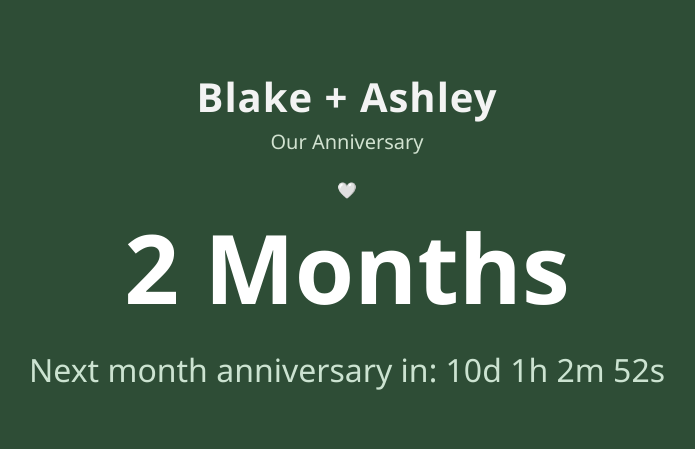
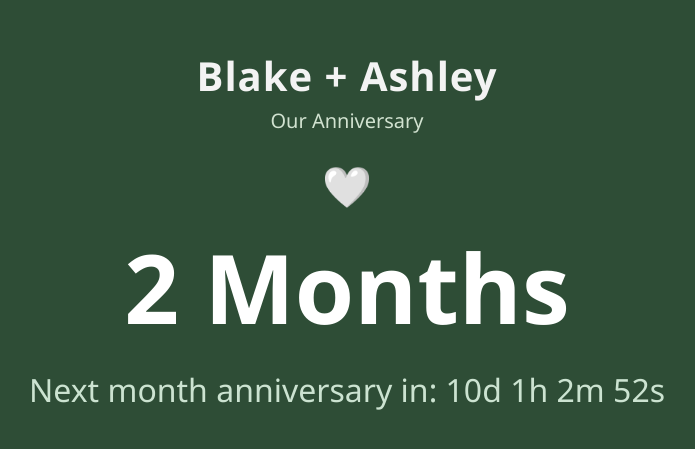
Before and after one commit to BlakeBaird2/anniversary-tracker, a plain HTML site: page index.html in a window 1280 px wide. Shown: the part 187-636 px from the top of the page, without its empty margins (293-988 px from the left). Drawn offline with Linux system fonts and the light colour scheme.

Commit message:
Adjust heart color to match white text

```diff
--- a/style.css
+++ b/style.css
@@ -33,6 +33,14 @@ body {
   color: #d1e2d0;
 }
 
+#heart {
+  font-size: 2.5rem;
+  margin: 0.5rem 0;
+  color: #f3f3f3;
+;
+}
+
+
 /* Big number styling */
 #months {
   font-size: 12vw; /* Scales based on screen width */
```
